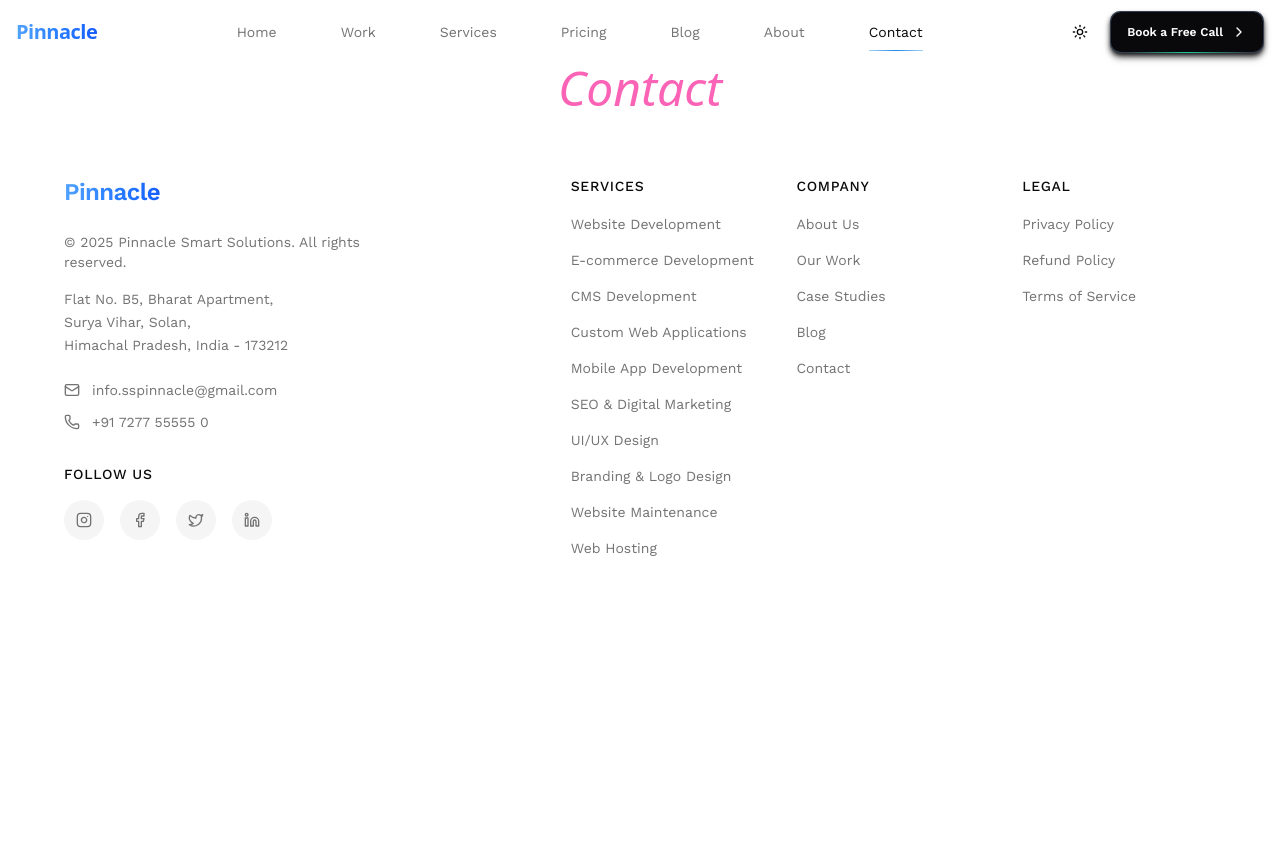
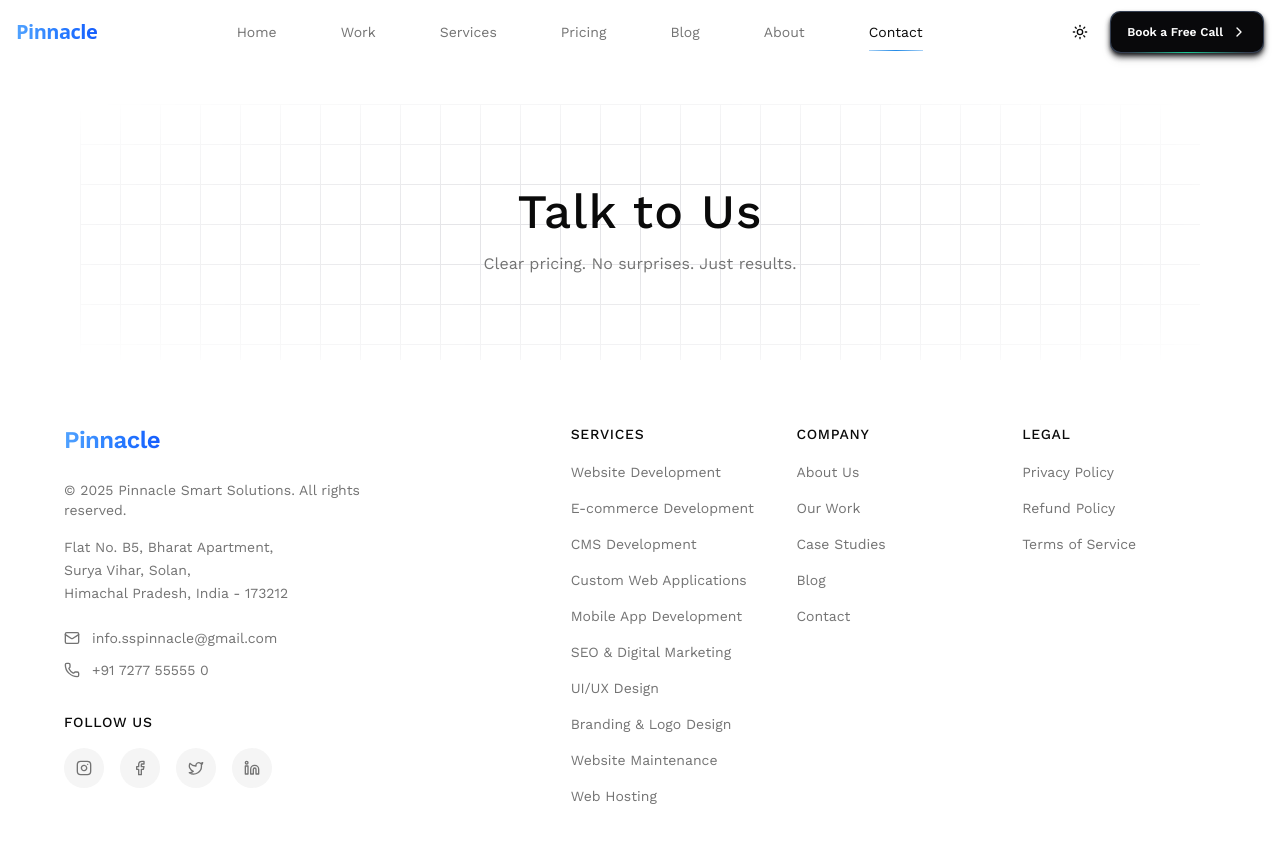
Before and after one commit to Ankit-2145/pinnacle, a Next.js app: page /contact in a window 1280 px wide. Shown: the top 842 px of the page. Before the commit the page ends 800 px from the top, so only its background shows below. Built offline with nearby package versions, Linux system fonts and the light colour scheme.

Commit message:
feat: add heading to about and contact page

```diff
--- a/app/about/page.tsx
+++ b/app/about/page.tsx
@@ -1,5 +1,16 @@
+import { Header } from "@/components/shared/headers/header";
+
 const About = () => {
-  return <div className="text-5xl italic text-center text-pink-400">About</div>;
+  return (
+    <main className="max-w-6xl mx-auto px-4 font-workSans">
+      <div className="mt-10 h-64 overflow-hidden">
+        <Header
+          heading="Our Story"
+          subHeading="Clear pricing. No surprises. Just results."
+        />
+      </div>
+    </main>
+  );
 };
 
 export default About;
--- a/app/contact/page.tsx
+++ b/app/contact/page.tsx
@@ -1,6 +1,15 @@
+import { Header } from "@/components/shared/headers/header";
+
 const Contact = () => {
   return (
-    <div className="text-5xl italic text-center text-pink-400">Contact</div>
+    <main className="max-w-6xl mx-auto px-4 font-workSans">
+      <div className="mt-10 h-64 overflow-hidden">
+        <Header
+          heading="Talk to Us"
+          subHeading="Clear pricing. No surprises. Just results."
+        />
+      </div>
+    </main>
   );
 };
 
```
